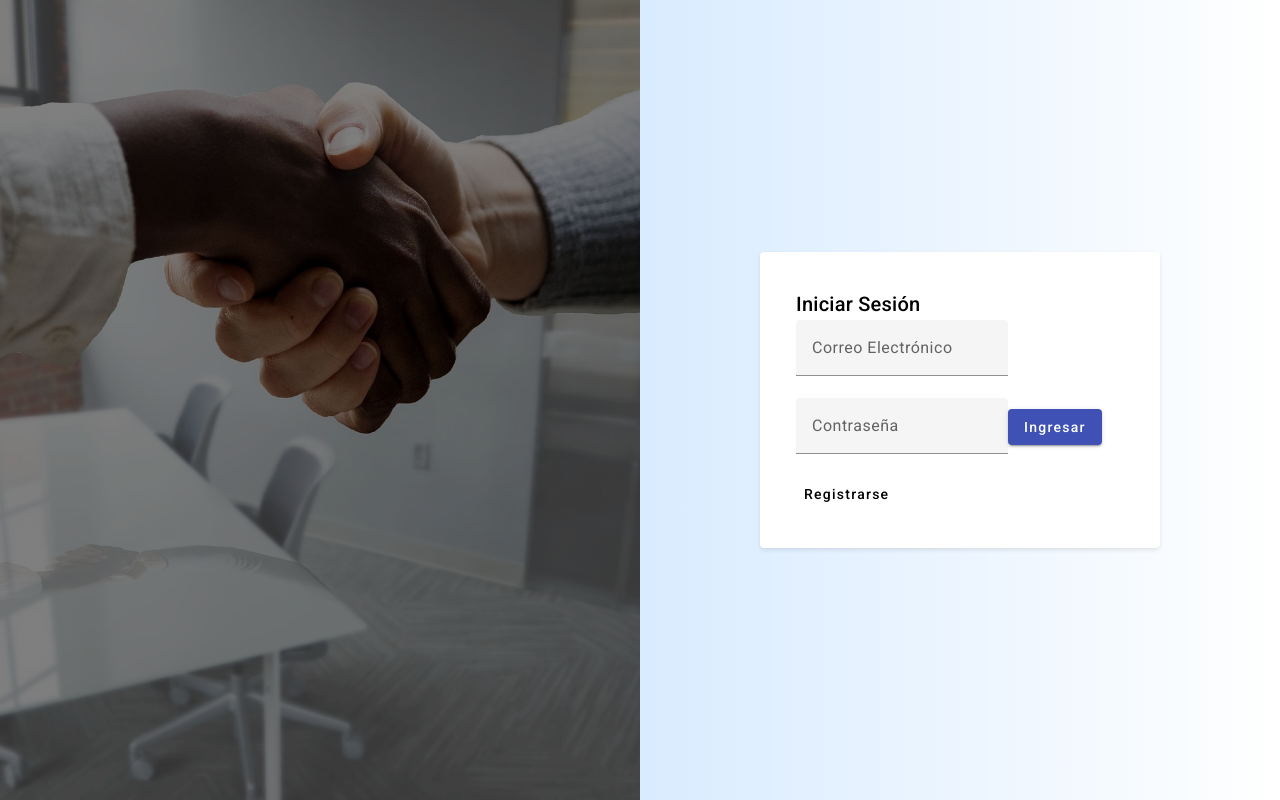
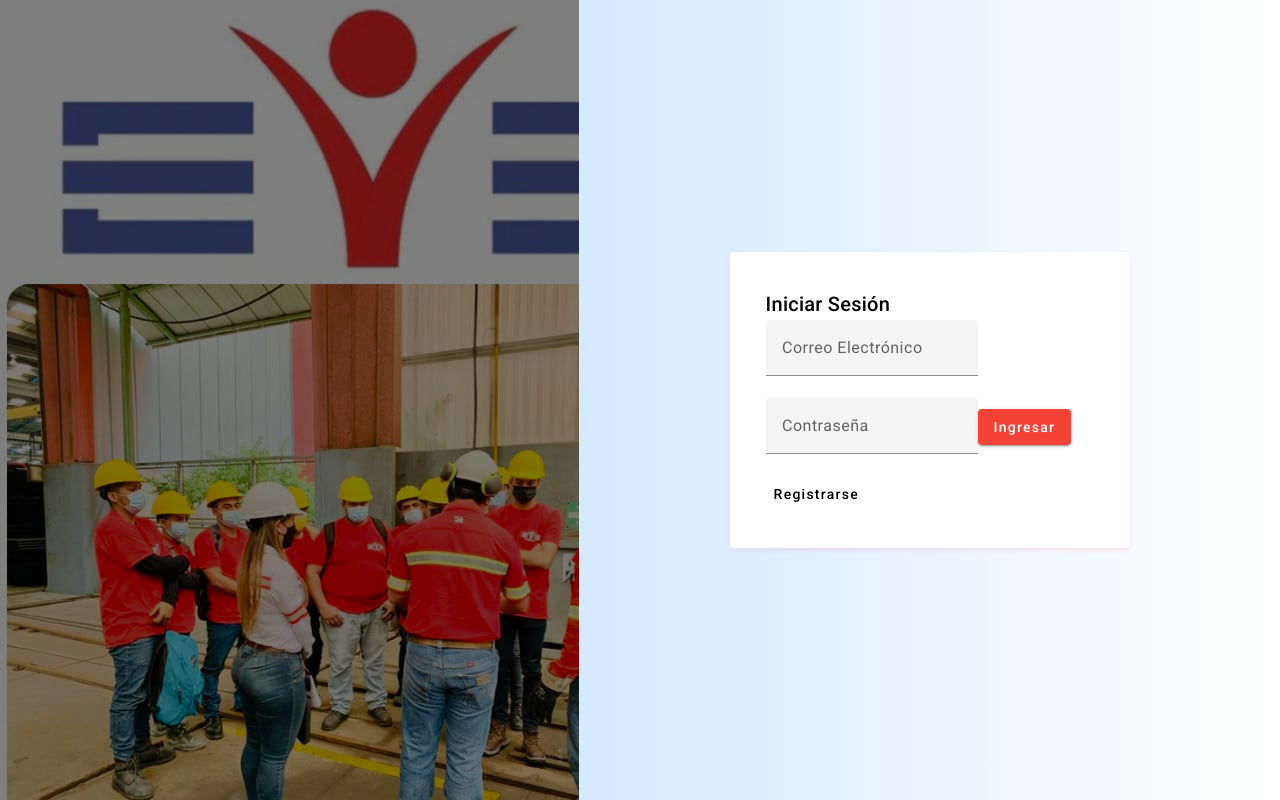
Before and after one commit to Hramosm1/PG2Front, an Angular app: page /login in a window 1280 px wide. Built offline with nearby package versions, Linux system fonts and the light colour scheme.

Commit message:
paleta de colores

```diff
--- a/src/app/estado-empresa/estado-empresa.component.html
+++ b/src/app/estado-empresa/estado-empresa.component.html
@@ -24,13 +24,13 @@
       <th mat-header-cell *matHeaderCellDef>Actions</th>
       <td mat-cell *matCellDef="let row">
         <button mat-icon-button (click)="view(row.id_estado_empresa)" aria-label="View">
-          <mat-icon>visibility</mat-icon>
+          <mat-icon color="secondary">visibility</mat-icon>
         </button>
         <button mat-icon-button (click)="edit(row)" aria-label="Edit">
-          <mat-icon>edit</mat-icon>
+          <mat-icon color="primary">edit</mat-icon>
         </button>
         <button mat-icon-button (click)="delete(row)" aria-label="Delete">
-          <mat-icon>delete</mat-icon>
+          <mat-icon color="warn">delete</mat-icon>
         </button>
       </td>
     </ng-container>
--- a/src/app/login/login.component.css
+++ b/src/app/login/login.component.css
@@ -4,6 +4,7 @@
   align-items: center;
   justify-content: center;
   background: linear-gradient(to right, rgba(0, 123, 255, 0.3), rgba(0, 123, 255, 0)); /* Degradado horizontal transparente */
+  /* background: linear-gradient(to right, rgba(0, 123, 255, 0.3), rgba(0, 123, 255, 0)); */
 }
 
 .image-column {
@@ -14,8 +15,8 @@
 
   background: linear-gradient(rgba(0,0,0,0.5),rgba(0,0,0,0.5)),url('src/assets/images/FondoLogin.jpg');
 
-  background-position: center;
-  background-size: cover;
+  /* background-position: center; */
+  /* background-size: cover; */
   height: 100vh;
 }
 
@@ -25,7 +26,7 @@
 }
 
 .form-column {
-  flex: 1;
+  flex: 1.21;
   display: flex;
   align-items: center;
   justify-content: center;
@@ -35,7 +36,7 @@
   width: 80%; /* Ajusta el ancho del formulario según tu diseño */
   max-width: 400px; /* Limita el ancho máximo */
   padding: 20px;
-  box-shadow: 0 2px 4px rgba(0, 0, 0, 0.1);
+  box-shadow: 0 2px 4px rgba(252, 2, 2, 0.1);
 }
 
 h1.eve-personal {
--- a/src/app/login/login.component.html
+++ b/src/app/login/login.component.html
@@ -17,7 +17,7 @@
             <input matInput type="password" placeholder="Contraseña" name="password" [(ngModel)]="password" required>
           </mat-form-field>
 
-          <button mat-raised-button color="primary" class="login-button" type="submit">Ingresar</button>
+          <button mat-raised-button color="warn" class="login-button" type="submit">Ingresar</button>
         </form>
 
         <div class="register-link">
--- a/src/app/login/login.component.ts
+++ b/src/app/login/login.component.ts
@@ -1,6 +1,7 @@
 import { Component } from '@angular/core';
 import { AuthService } from './../auth.service';
 import { Router } from '@angular/router';
+import Swal from 'sweetalert2';
 
 @Component({
   selector: 'app-login',
@@ -22,7 +23,14 @@ export class LoginComponent {
         }
       },
       (error) => {
-        console.error('Error de inicio de sesión:', error);
+        console.log(error.error);
+
+        Swal.fire({
+          title: 'Error al iniciar sesión',
+          text: error.error.error,
+          icon: 'warning',
+          confirmButtonColor: '#3085d6'
+        });
       }
     );
   }
--- a/src/app/navigation/navigation.component.html
+++ b/src/app/navigation/navigation.component.html
@@ -22,7 +22,7 @@
       </mat-menu>
   </mat-sidenav>
   <mat-sidenav-content>
-    <mat-toolbar color="primary">
+    <mat-toolbar color="warn">
       <button
         type="button"
         aria-label="Toggle sidenav"
```
Also changed, not shown: src/assets/images/1FondoLogin.jpg (added), src/assets/images/FondoLogin.jpg.
